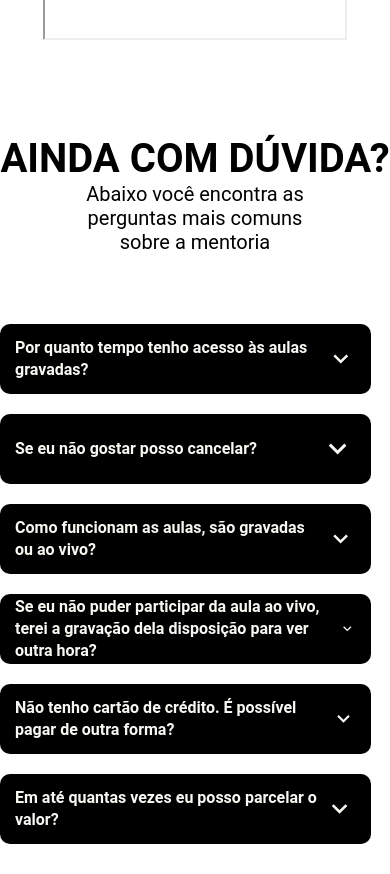
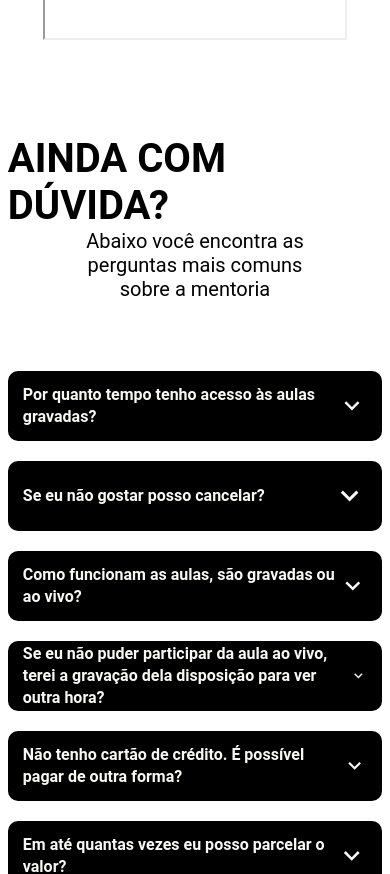
Before and after one commit to cauezitto/chines-na-real, a Next.js app: page / in a window 390 px wide. Shown: the part 9040-9914 px from the top of the page. Built offline with nearby package versions, Linux system fonts and the light colour scheme; grey boxes are pictures that could not be loaded.

Commit message:
solucionando problema de responsividade na pagina de principal

```diff
--- a/src/styles/aindaComDuvida.css
+++ b/src/styles/aindaComDuvida.css
@@ -76,7 +76,7 @@
   height: 70px;
 }
 
-duvidasFrequentes .answer-container {
+/* .duvidasFrequentes .answer-container {
   display: flex;
   align-items: center;
   justify-content: flex-start;
@@ -84,11 +84,11 @@ duvidasFrequentes .answer-container {
   background-color: #000000;
   color: #f8f8f2;
   height: 70px;
-}
+} */
 
 @media (max-width: 768px) {
   .duvidasFrequentes {
-    width: 95%;
+    width: 100%;
     align-items: center;
     justify-content: center;
   }
@@ -98,6 +98,7 @@ duvidasFrequentes .answer-container {
     align-items: center;
     width: 100%;
     margin: auto;
+    padding: 0 2%;
     margin-top: 90px;
   }
 
```
